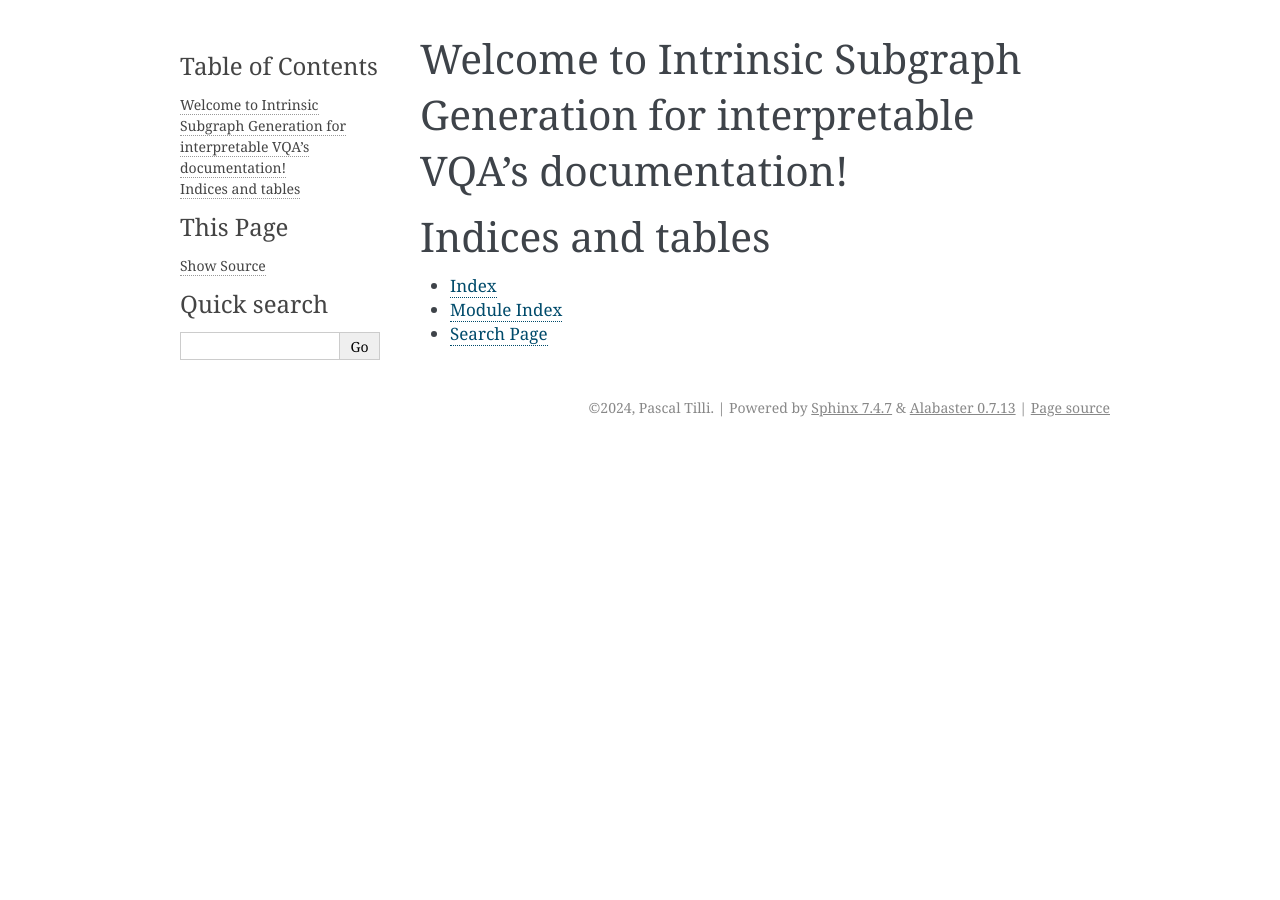
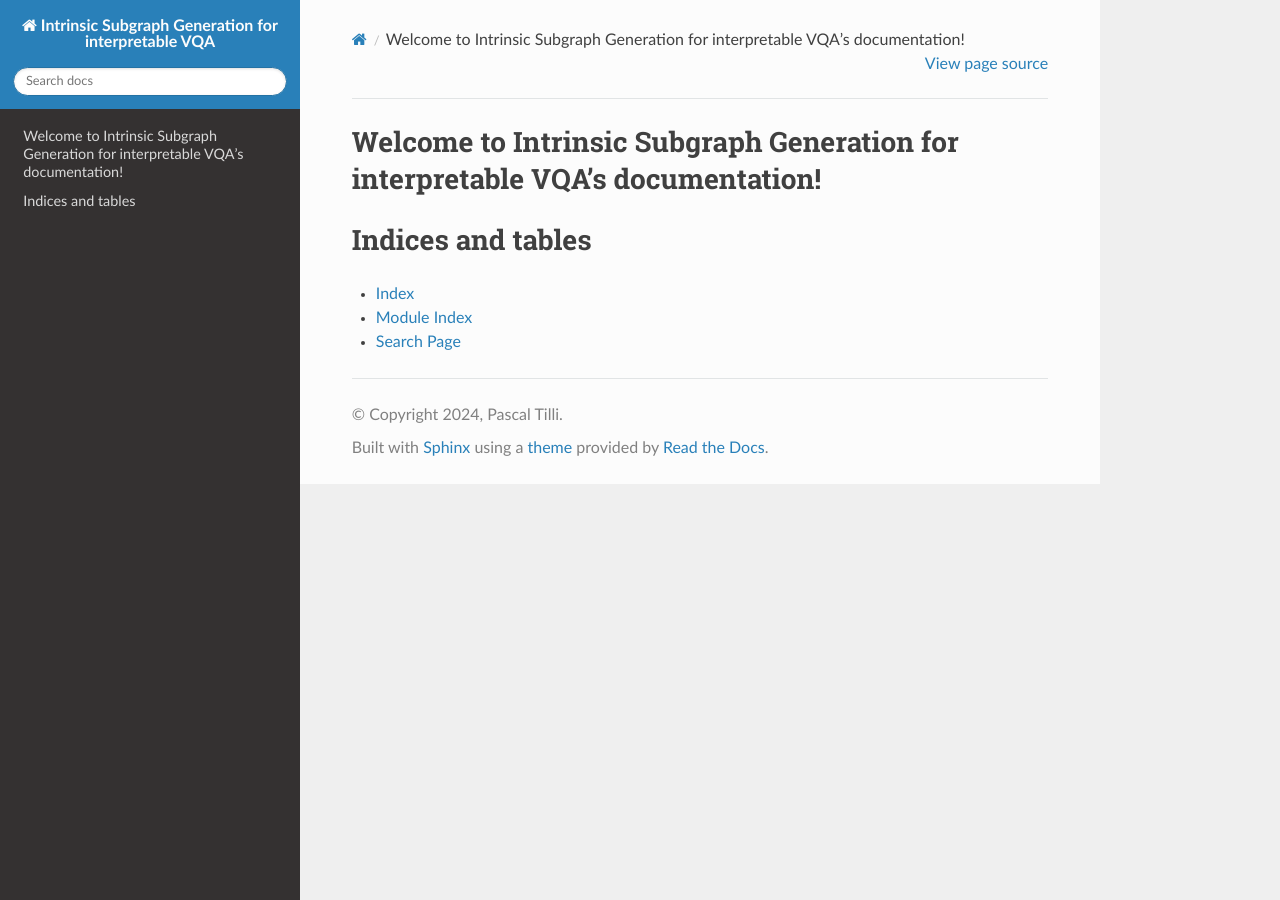
Before and after one commit to DigitalPhonetics/Intrinsic-Subgraph-Generation-for-VQA, a Sphinx documentation site: the page built from docs/index.rst, in a window 1280 px wide. Built offline with Sphinx 7.4.7 and the Read the Docs theme 3.1.0, drawn with Linux system fonts in a browser that asks for light colours.

Commit message:
update rtd

```diff
--- a/docs/conf.py
+++ b/docs/conf.py
@@ -5,23 +5,26 @@
 
 # -- Project information -----------------------------------------------------
 # https://www.sphinx-doc.org/en/master/usage/configuration.html#project-information
+import os
+import sys
 
-project = 'Intrinsic Subgraph Generation for interpretable VQA'
-copyright = '2024, Pascal Tilli'
-author = 'Pascal Tilli'
+sys.path.insert(0, os.path.abspath("../ISubGVQA"))
+
+project = "Intrinsic Subgraph Generation for interpretable VQA"
+copyright = "2024, Pascal Tilli"
+author = "Pascal Tilli"
 
 # -- General configuration ---------------------------------------------------
 # https://www.sphinx-doc.org/en/master/usage/configuration.html#general-configuration
 
 extensions = []
 
-templates_path = ['_templates']
-exclude_patterns = ['_build', 'Thumbs.db', '.DS_Store']
-
+templates_path = ["_templates"]
+exclude_patterns = ["_build", "Thumbs.db", ".DS_Store"]
 
 
 # -- Options for HTML output -------------------------------------------------
 # https://www.sphinx-doc.org/en/master/usage/configuration.html#options-for-html-output
 
-html_theme = 'alabaster'
-html_static_path = ['_static']
+html_theme = "sphinx_rtd_theme"
+html_static_path = ["_static"]
```
